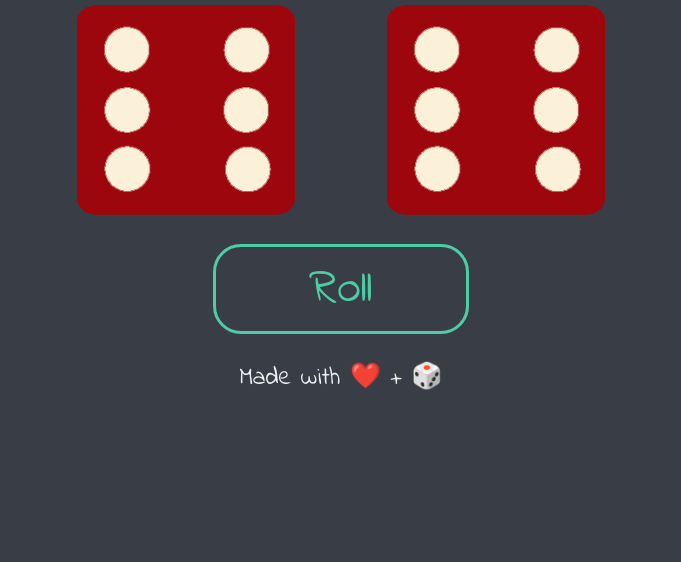
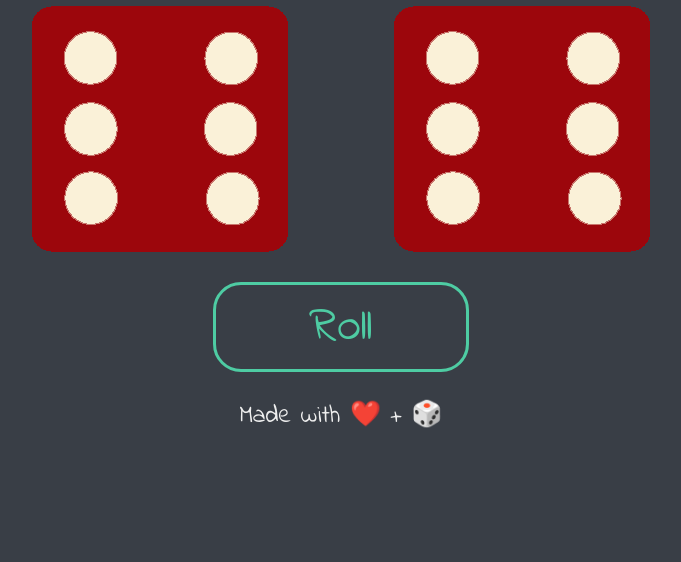
Before and after one commit to Rohith-546/Dice-Game, a plain HTML site: page index.html in a window 1280 px wide. Shown: the part 238-800 px from the top of the page, without its empty margins (299-980 px from the left). Drawn offline with nearby package versions, Linux system fonts and the light colour scheme.

Commit message:
Update index.html

```diff
--- a/index.html
+++ b/index.html
@@ -12,17 +12,18 @@
 
 <body>
   <div class="container">
-    <div class="col-lg-12">
-      <h1>Roll it.....</h1>
-    </div>
-    <div class="dice col-lg-3 col-md-3 col-sm-3 col-3">
+    <h1>Roll it.....</h1>
+
+    <div class="dice">
       <p class="p1">Player 1</p>
       <img class="img1" src="images/dice6.png">
     </div>
-    <div class="dice col-lg-3 col-md-3 col-sm-3 col-3">
+
+    <div class="dice">
       <p class="p2">Player 2</p>
       <img class="img2" src="images/dice6.png">
     </div>
+
   </div>
   <button id="button" type="button" class="btn" onclick="roll()">Roll</button>
 
```
